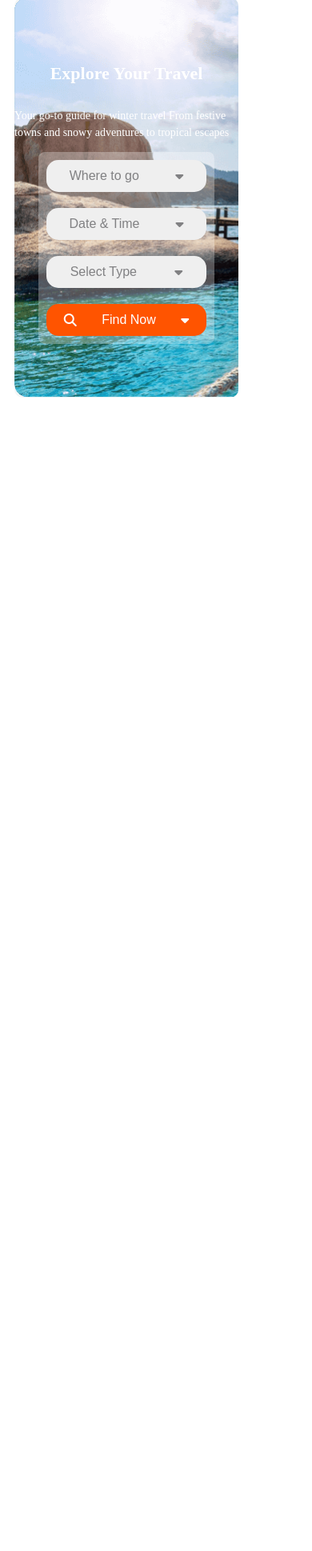
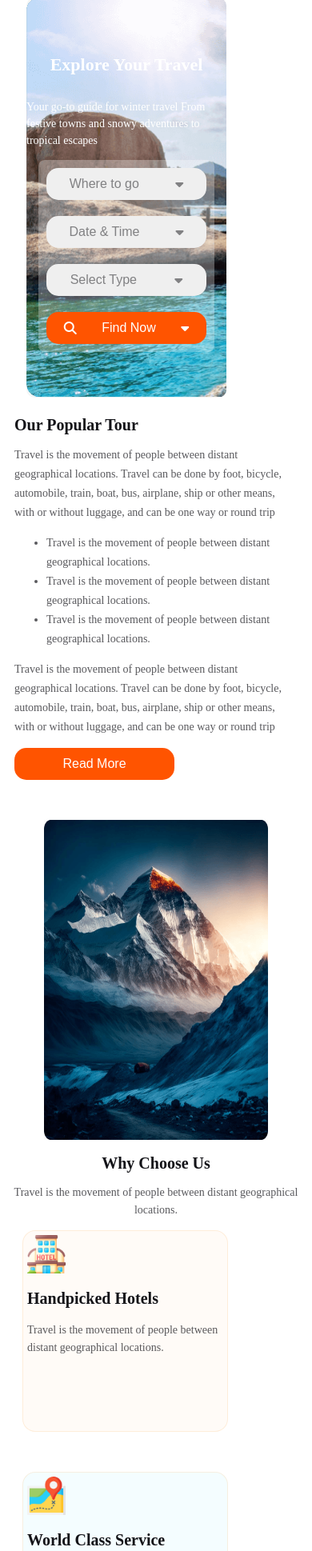
Before and after one commit to NurUddin111/travelmania, a plain HTML site: page index.html in a window 390 px wide. Shown: the part 61-2000 px from the top of the page at 80% size. Before the commit the page ends 844 px from the top, so only its background shows below. Drawn offline with Linux system fonts and the light colour scheme.

Commit message:
Why Choose Us Part Completed

```diff
--- a/index.html
+++ b/index.html
@@ -55,10 +55,104 @@
       </p>
 
       <div class="choose-your-tour">
-        <button class="btn-primary">Where to go <i class="fa-solid fa-caret-down"></i></button>
-        <button class="btn-primary">Date & Time <i class="fa-solid fa-caret-down"></i></button>
-        <button class="btn-primary"> Select Type <i class="fa-solid fa-caret-down"></i></button>
-        <button class="btn-primary btn-find"><i class="fa-solid fa-magnifying-glass"></i> Find Now <i class="fa-solid fa-caret-down"></i></button>
+        <button class="btn-primary">
+          Where to go <i class="fa-solid fa-caret-down"></i>
+        </button>
+        <button class="btn-primary">
+          Date & Time <i class="fa-solid fa-caret-down"></i>
+        </button>
+        <button class="btn-primary">
+          Select Type <i class="fa-solid fa-caret-down"></i>
+        </button>
+        <button class="btn-primary btn-find">
+          <i class="fa-solid fa-magnifying-glass"></i> Find Now
+          <i class="fa-solid fa-caret-down"></i>
+        </button>
+      </div>
+    </div>
+
+    <!-- Our Popular Tour  -->
+
+    <div class="popular-tour">
+      <div>
+        <h1 class="popular-tour-head">Our Popular Tour</h1>
+
+        <p class="tour-desc">
+          Travel is the movement of people between distant geographical
+          locations. Travel can be done by foot, bicycle, automobile, train,
+          boat, bus, airplane, ship or other means, with or without luggage, and
+          can be one way or round trip
+        </p>
+
+        <ul class="tour-desc">
+          <li>
+            Travel is the movement of people between distant geographical
+            locations.
+          </li>
+          <li>
+            Travel is the movement of people between distant geographical
+            locations.
+          </li>
+          <li>
+            Travel is the movement of people between distant geographical
+            locations.
+          </li>
+        </ul>
+
+        <p class="tour-desc">
+          Travel is the movement of people between distant geographical
+          locations. Travel can be done by foot, bicycle, automobile, train,
+          boat, bus, airplane, ship or other means, with or without luggage, and
+          can be one way or round trip
+        </p>
+
+        <button class="btn-primary btn-find">Read More</button>
+      </div>
+
+      <div class="pt-img">
+        <img src="styles/Images/Rectangle4.png" alt="" />
+      </div>
+    </div>
+
+    <!-- Why Choose Us -->
+
+    <div>
+      <div class="choose-us">
+        <h1>Why Choose Us</h1>
+        <p>
+          Travel is the movement of people between distant geographical
+          locations.
+        </p>
+      </div>
+
+      <div class="p-1">
+        <div class="choose-us-why" id="hotels">
+            <img src="styles/Images/hotel1.png" alt="">
+          <h2>Handpicked Hotels</h2>
+          <p>
+            Travel is the movement of people between distant geographical
+            locations.
+          </p>
+        </div>
+        <div class="choose-us-why" id="service">
+            <img src="styles/Images/map1.png" alt="">
+          <h2>World Class Service</h2>
+          <p>
+            Travel is the movement of people between distant geographical
+            locations.
+          </p>
+        </div>
+      </div>
+
+      <div class="p-2">
+        <div class="choose-us-why" id="price">
+            <img src="styles/Images/price-tag1.png" alt="">
+          <h2>Best Price Guarantee</h2>
+          <p>
+            Travel is the movement of people between distant geographical
+            locations.
+          </p>
+        </div>
       </div>
     </div>
   </body>
--- a/styles/style.css
+++ b/styles/style.css
@@ -93,13 +93,91 @@
   color: white;
 }
 
+/* Popular Tour  */
+
+.popular-tour {
+  margin: 135px;
+  display: flex;
+  gap: 50px;
+  align-items: center;
+}
+
+.popular-tour-head {
+  color: #131318;
+  font-size: 40px;
+  font-weight: 800;
+}
+
+.tour-desc {
+  color: rgba(19, 19, 24, 0.7);
+  font-size: 16px;
+  line-height: 26px;
+}
+
+/* Why Choose Us  */
+
+.choose-us h1 {
+  color: #131318;
+  text-align: center;
+  font-size: 40px;
+  font-weight: 800;
+}
+
+.choose-us p {
+  color: rgba(19, 19, 24, 0.7);
+  text-align: center;
+  font-size: 16px;
+  line-height: 26px;
+}
+
+.choose-us-why {
+  width: 573px;
+  height: 150px;
+  border-radius: 16px;
+  border: 1px solid rgba(251, 181, 99, 0.2);
+  padding: 30px;
+}
+
+.choose-us-why h2 {
+  font-size: 20px;
+}
+
+.choose-us-why p {
+  color: rgba(19, 19, 24, 0.7);
+  text-align: center;
+  font-size: 14px;
+  font-weight: 400;
+  line-height: 24px;
+}
+
+#hotels {
+  background: rgba(251, 181, 99, 0.05);
+}
+
+#service {
+  background: rgba(41, 206, 246, 0.05);
+}
+
+#price {
+  background: rgba(233, 68, 68, 0.05);
+}
+
+.p-1 {
+  display: flex;
+  justify-content: space-around;
+  margin-bottom: 50px;
+  margin-left: 20px;
+}
+
+.p-2 {
+  display: flex;
+  justify-content: center;
+}
+
 /* The Following CSS styles are for Mobile devices  */
 
 @media screen and (max-width: 600px) {
   /* nav bar */
-
-  .nav {
-  }
 
   .logo {
     display: flex;
@@ -128,11 +206,8 @@
 
   .banner {
     height: 500px;
-    width: 280px;
-    background-repeat: no-repeat;
-    background-size: cover;
-    margin-left: 10px;
-    border-radius: 10px;
+    width: 250px;
+    margin-left: 25px;
   }
 
   .banner-title {
@@ -148,14 +223,82 @@
 
   .choose-your-tour {
     background: rgba(255, 255, 255, 0.3);
-    border-radius: 8px;
     height: 240px;
     width: 220px;
-    display: flex;
     flex-direction: column;
-    gap: 20px;
     align-items: center;
     justify-content: center;
   }
 
+  /* Popular Tour  */
+
+  .popular-tour {
+    margin: 10px;
+    flex-direction: column;
+  }
+
+  .popular-tour-head {
+    color: #131318;
+    font-size: 20px;
+    font-weight: 800;
+  }
+
+  .tour-desc {
+    font-size: 14px;
+    font-weight: 400;
+    line-height: 24px;
+  }
+
+  .pt-img img {
+    height: 400px;
+    width: 280px;
+  }
+
+  /* Why Choose Us  */
+
+  .choose-us h1 {
+    font-size: 20px;
+  }
+
+  .choose-us p {
+    font-size: 14px;
+    line-height: 22px;
+  }
+
+  .choose-us-why h2 {
+    color: #131318;
+    font-size: 20px;
+    font-weight: 800;
+  }
+
+  .choose-us-why p {
+    font-size: 14px;
+    line-height: 22px;
+    text-align: left;
+  }
+
+  .choose-us-why img {
+    width: 48px;
+    height: 48px;
+  }
+
+  .choose-us-why {
+    width: 245px;
+    height: 240px;
+    border-radius: 16px;
+    border: 1px solid rgba(251, 181, 99, 0.2);
+    padding: 5px;
+    /* margin-left: 15px; */
+  }
+
+  .p-1 {
+    flex-direction: column;
+    justify-content: center;
+    gap: 50px;
+    margin-bottom: 50px;
+  }
+
+  .p-2 {
+    justify-content: center;
+  }
 }
```
Also changed, not shown: styles/Images/Group39.png (renamed from styles/Images/Group 39.png), styles/Images/Group40.png (renamed from styles/Images/Group 40.png), styles/Images/Group40089.png (renamed from styles/Images/Group 40089.png), styles/Images/Rectangle10.png (renamed from styles/Images/Rectangle 10.png), styles/Images/Rectangle11.png (renamed from styles/Images/Rectangle 11.png), styles/Images/Rectangle4.png (renamed from styles/Images/Rectangle 4.png), styles/Images/Rectangle5.png (renamed from styles/Images/Rectangle 5.png), styles/Images/Rectangle6.png (renamed from styles/Images/Rectangle 6.png), styles/Images/Rectangle7.png (renamed from styles/Images/Rectangle 7.png), styles/Images/Rectangle8 (1).png (renamed from styles/Images/Rectangle 8 (1).png), styles/Images/Rectangle8.png (renamed from styles/Images/Rectangle 8.png), styles/Images/Rectangle9.png (renamed from styles/Images/Rectangle 9.png), styles/Images/hotel1.png (added), styles/Images/map1.png (added), 1 more files.
